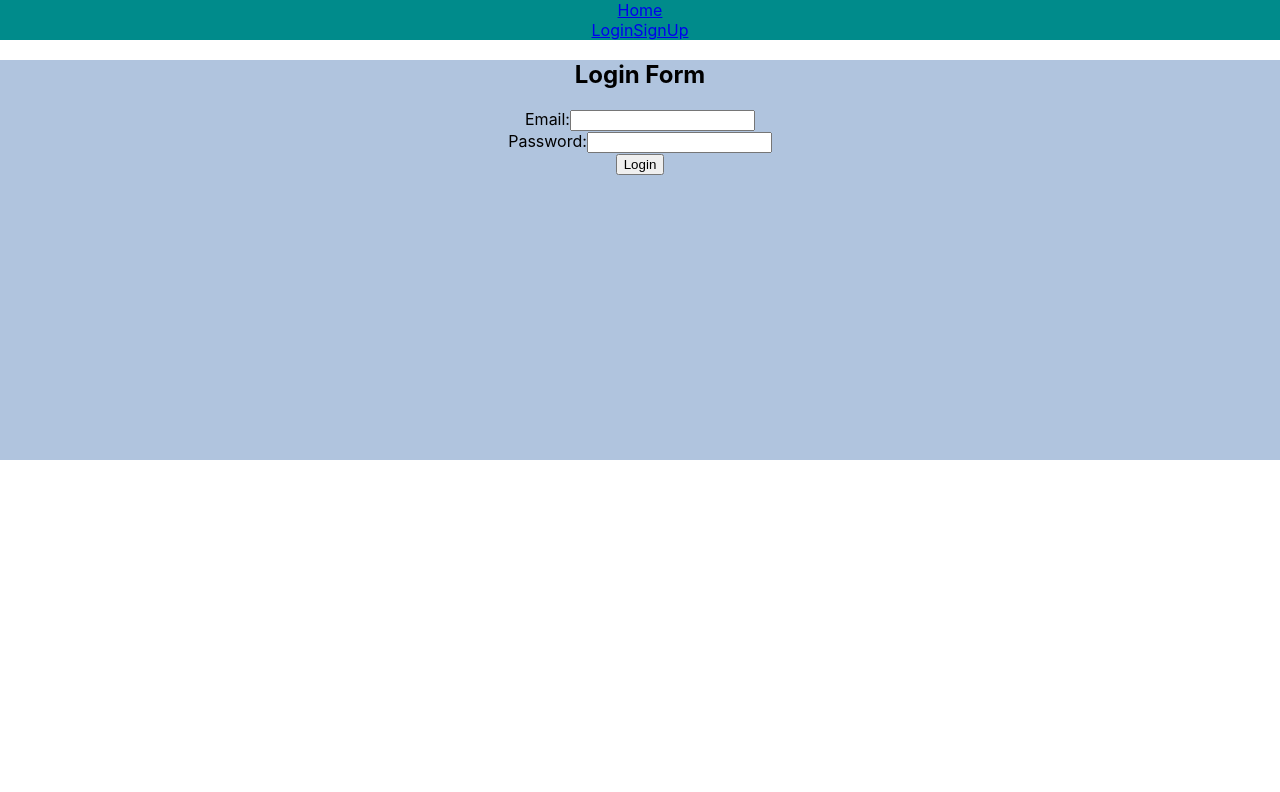
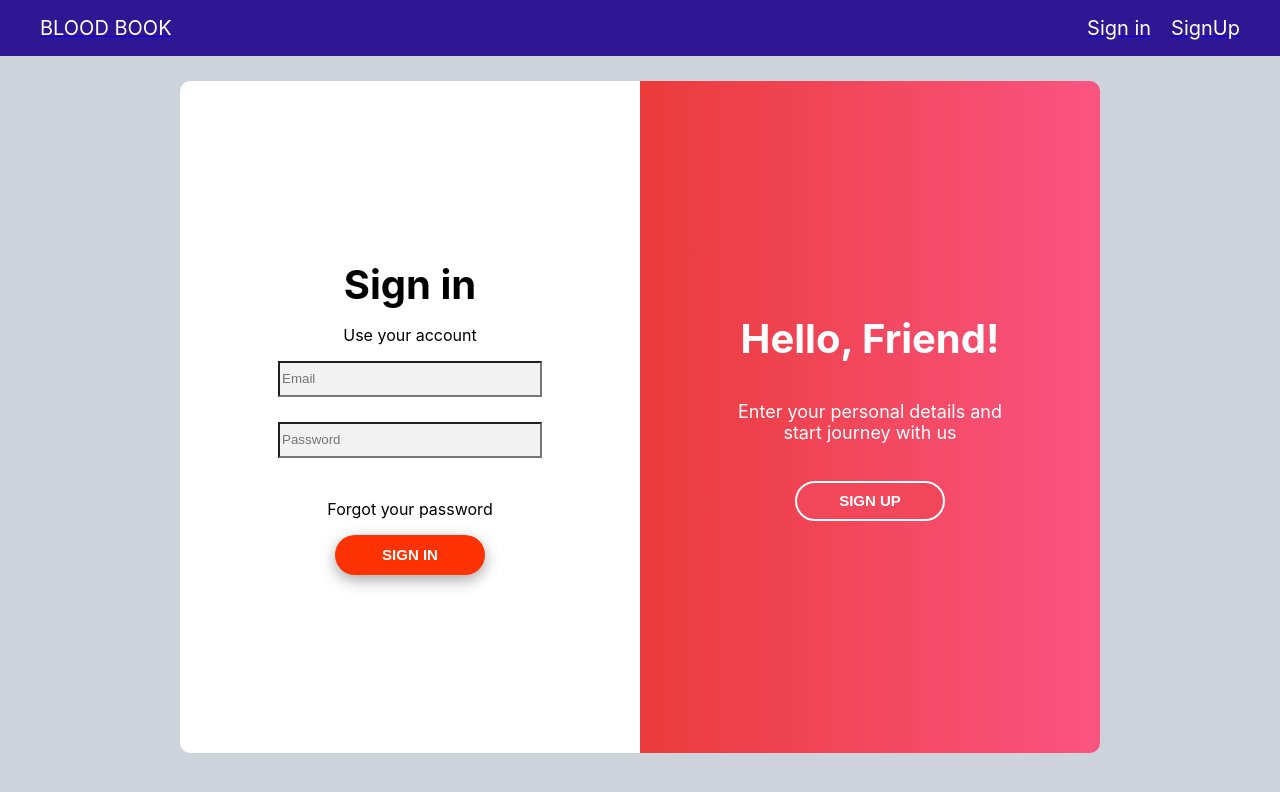
Before and after one commit to Kaligi-Shankar/NewBook, a React (Create React App) app: page /login in a window 1280 px wide. Shown: the top 792 px of the page. Built offline with nearby package versions, Linux system fonts and the light colour scheme.

Commit message:
sign in page 80% completed

```diff
--- a/src/App.css
+++ b/src/App.css
@@ -3,7 +3,7 @@
 }
 
 .container{
-  background-color: lightsteelblue;
-  height: 50vh;
+  background-color: #ced3db;
+  height: 93vh;
 
 }
--- a/src/Components/LoginForm.jsx
+++ b/src/Components/LoginForm.jsx
@@ -1,6 +1,8 @@
 import axios from 'axios';
 import React, { useContext, useState } from 'react';
 import {store} from '../App';
+import './login.css'
+import { Link } from "react-router-dom";
 import { Navigate } from 'react-router-dom';
 import config from '../config'
 const baseurl = config.baseUrl
@@ -40,34 +42,45 @@ const [token, setToken]= useContext(store)
 
   return (
     <div>
-      <h2>Login Form</h2>
-      <form onSubmit={handleSubmit} autoComplete='off'>
-
+      <div className='grid-container'>
+      <div className='grid1'>
+        <span>Sign in</span>
+        <p> Use your account</p>
+        <form onSubmit={handleSubmit} autoComplete='off'>
         <div>
-          <label htmlFor="email">Email:</label>
           <input
             type="email"
             id="email"
             name="email"
+            placeholder='Email'
             value={formData.email}
             onChange={handleChange}
             required
           />
         </div>
         <div>
-          <label htmlFor="password">Password:</label>
           <input
             type="password"
             id="password"
             name="password"
+            placeholder='Password'
             value={formData.password}
             onChange={handleChange}
             required
           />
         </div>
-
-        <button type="submit">Login</button>
+        <div>
+        <p>Forgot your password</p>
+        <button type="submit">SIGN IN</button>
+        </div>
       </form>
+      </div>
+      <div className='grid2'>
+        <span>Hello, Friend!</span>
+        <p>Enter your personal details and start journey with us</p>
+        <Link to={'/signup'}><button>SIGN UP</button></Link>
+      </div>
+      </div>
     </div>
   );
 }
--- a/src/Components/NavBar.css
+++ b/src/Components/NavBar.css
@@ -1,3 +1,17 @@
 .Nav-Container{
-    background-color: darkcyan;
+    background-color: #2f1793;
+    height: 7vh;
+    display: flex;
+    align-items: center;
+    justify-content: space-between;
+    padding: 0 40px;
 }
+.Nav-Container span{
+    text-decoration: none;
+    color: white;
+    font-size: 20px
+}
+.Nav-right{
+    display: flex;
+    gap: 20px;
+}
--- a/src/Components/NavBar.jsx
+++ b/src/Components/NavBar.jsx
@@ -8,11 +8,11 @@ const NavBar = () => {
 
   return (
     <div className='Nav-Container'>
-        <div><Link to={'/'}>Home</Link></div>
+        <div><Link to={'/'}><span>BLOOD BOOK</span></Link></div>
         {!token &&
-        <div>
-        <Link to={'/login'}>Login</Link>
-        <Link to={'/signup'}>SignUp</Link>
+        <div className="Nav-right">
+        <Link to={'/login'}><span>Sign in</span></Link>
+        <Link to={'/signup'}><span>SignUp</span></Link>
     </div>
         }
 
--- /dev/null
+++ b/src/Components/login.css
@@ -0,0 +1,72 @@
+.grid-container{
+    display: grid;
+    grid-template-columns: 50% 50%;
+    padding: 25px 180px;
+}
+.grid-container > div:first-child {
+    background: white;
+    height: 84vh;
+    display: flex;
+    flex-direction: column;
+    align-items: center;
+    justify-content: center;
+    padding: 0 80px;
+    border-radius: 10px 0 0 10px;
+  }
+  .grid-container > div:nth-child(2) {
+    background: linear-gradient(270deg, rgba(250,84,129,1) 0%, rgba(235,59,59,1) 100%);
+    border-radius: 0px 10px 10px 0px;
+    height: 84vh;
+    display: flex;
+    flex-direction: column;
+    align-items: center;
+    justify-content: center;
+    padding: 0 80px;
+    gap: 20px;
+  }
+  .grid1 input{
+    width: 20vw;
+    height: 30px;
+    background: #f2f2f2;
+  }
+  .grid1 form{
+    display: flex;
+    gap: 25px;
+    flex-direction: column;
+  }
+  .grid1 button{
+    width: 150px;
+    height: 40px;
+    border-radius: 20px;
+    background-color: #ff3203;
+    color: white;
+    font-size: 15px;
+    font-weight: 700;
+    border: none;
+    box-shadow: rgba(0, 0, 0, 0.35) 0px 5px 15px;
+    cursor: pointer;
+  }
+  .grid1 > span:first-child{
+    font-size: 40px;
+    font-weight: 700;
+  }
+  .grid2 span{
+    font-size: 40px;
+    font-weight: 700;
+    color: #fff;
+  }
+  .grid2 p{
+    color: white;
+    font-size: 18px;
+  }
+  .grid2 button{
+    width: 150px;
+    height: 40px;
+    border-radius: 20px;
+    background-color: #f2465a;
+    color: white;
+    font-size: 15px;
+    font-weight: 700;
+    border: 2px solid white;
+    cursor: pointer;
+  }
```
